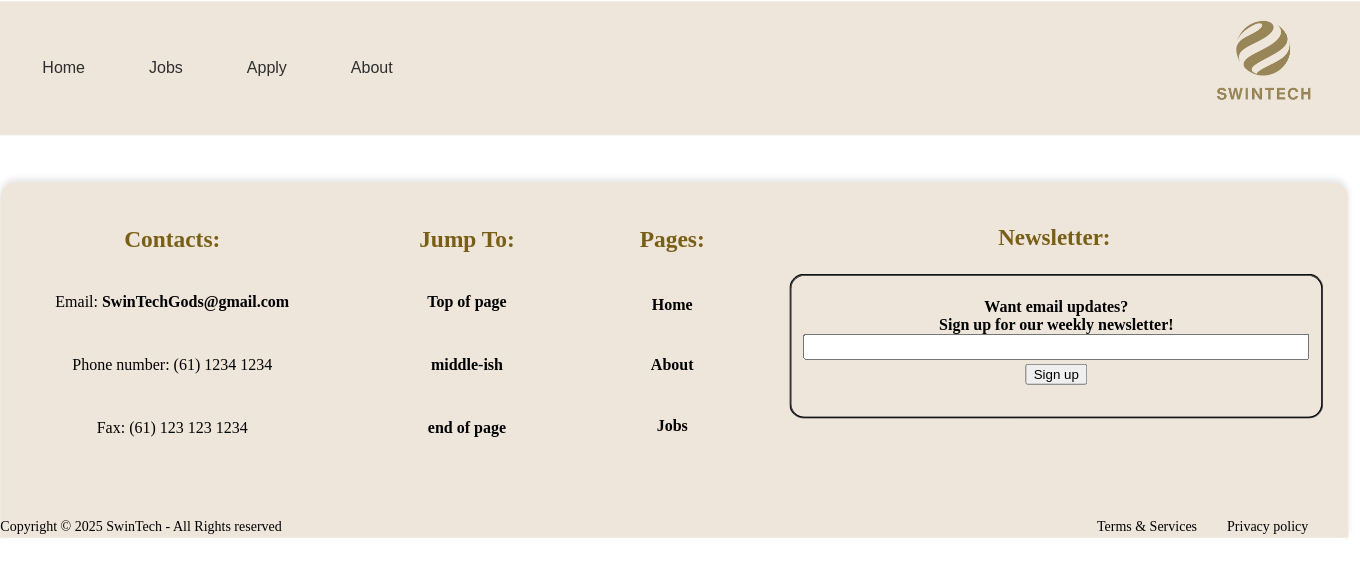
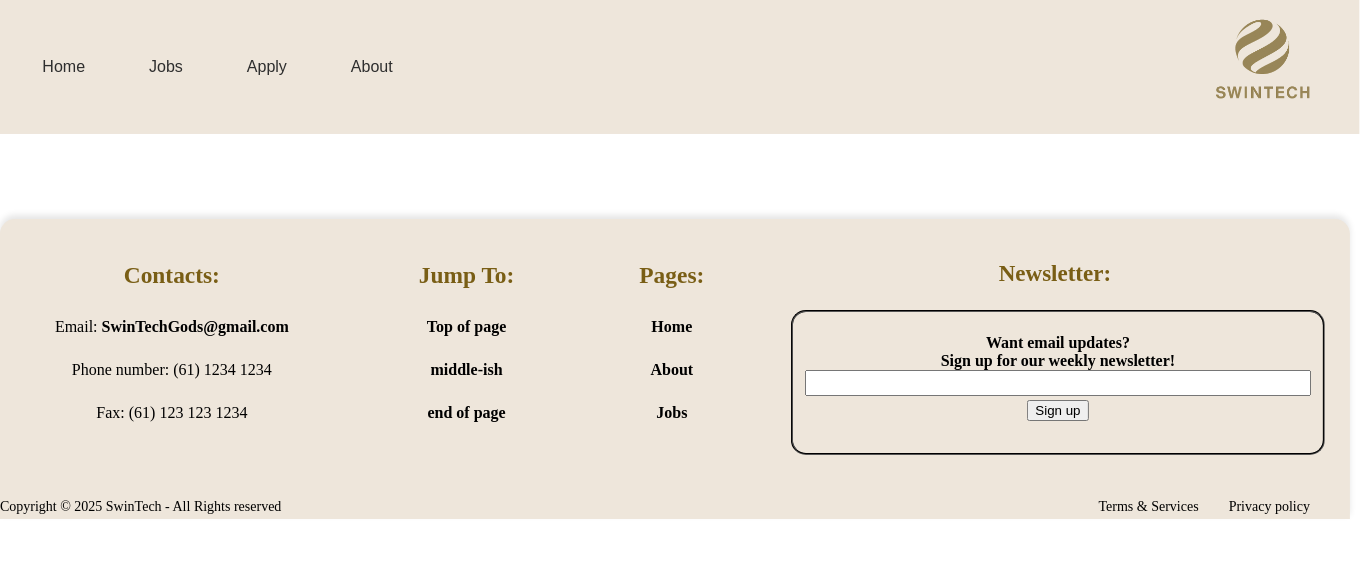
Before and after one commit to SwinTechCOS10026/project2, a PHP site: page /header-footer.html in a window 1360 px wide. Shown: the top 577 px of the page. Run offline with PHP 8.4, Linux system fonts and the light colour scheme.

Commit message:
footer spacing fixes for contacts, jump to, and pages, list items

```diff
--- a/stylesheets/header_footer.css
+++ b/stylesheets/header_footer.css
@@ -8,8 +8,8 @@
     padding: 0rem 2rem;
     background-color: #eee6db;
     flex-wrap: wrap;
-    width: 96.9%;
-    transform: translate(-1%, -5%);
+    width: 96.8%;
+    transform: translate(-1%, -6%);
 }
 
 .job-logo img {
@@ -58,9 +58,9 @@
   color: black;
   text-align: center;
   box-shadow: 0px -4px 6px rgba(0, 0, 0, 0.1);
-  width: 1348px;
-  height: 355px;
-  transform: translate(-0.57%,5%);
+  width: 1350px;
+  height: 300px;
+  transform: translate(-0.6%, 18%);
   align-items: center;
   justify-content: space-evenly;
   border-top-left-radius: 15px;
@@ -73,6 +73,7 @@
   justify-content: start, end;
   clear: both;
   float: left;
+  transform: translateY(-350%);
 }
 #footer-privacy{
   font-size: 14px;
@@ -84,6 +85,7 @@
   transition: color 0.3s;
   margin-right: 40px;
   margin-left: 30px;
+  transform: translateY(-350%);
 }
 #footer-terms{
   font-size: 14px;
@@ -93,6 +95,7 @@
   text-decoration: none;
   text-align: center;
   margin: 0;
+  transform: translateY(-350%);
 }
 /* Lists and their items */
 #footer-ul-contacts{
@@ -138,17 +141,18 @@
   transition: color 0.3s;
 }
 #footer-ul-jump-tos li {
-  margin-top: 35px;
+  margin-top: 15px;
   padding: 5px;
   font-size: 16px;
 }
 #footer-ul-page-links li {
-  margin-top: 42.5px;
+  margin-top: 15px;
+  padding: 5px;
   font-size: 16px;
 }
 #footer-ul-contacts li {
   color: black;
-  margin-top: 35px;
+  margin-top: 15px;
   padding: 5px;
   font-size: 16px;
 }
```
